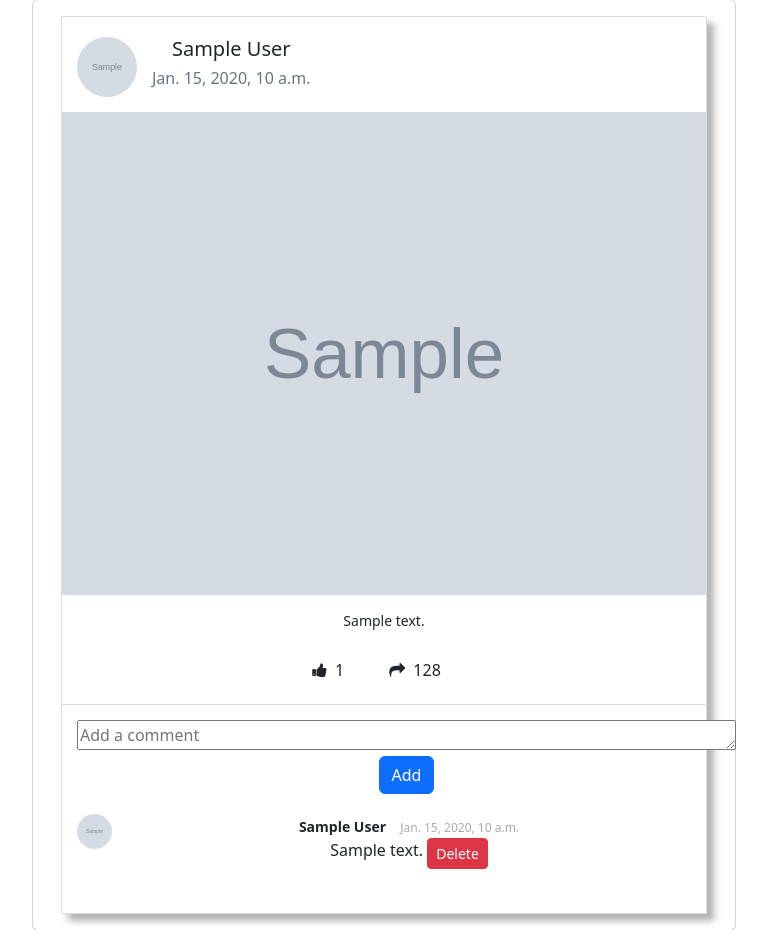
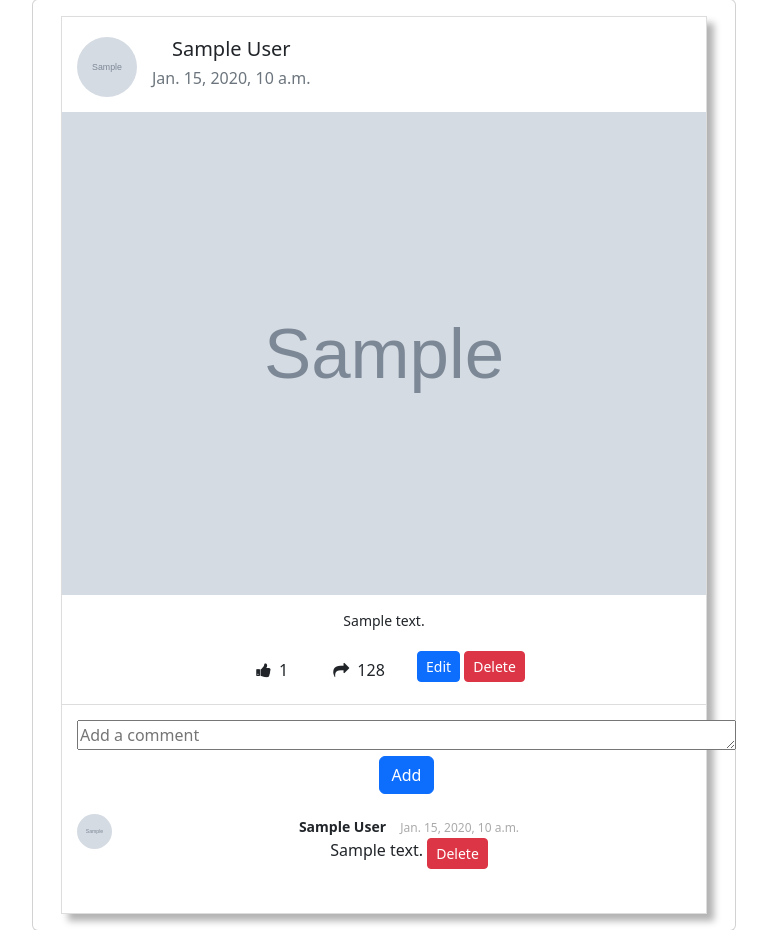
Before and after one commit to krzysztofgrabczynski/Instagram---Django-project, a Django app: page /instagram/ in a window 1280 px wide. Shown: the part 225-1155 px from the top of the page, without its empty margins (256-1023 px from the left). Run offline with Django 4.2, Linux system fonts and the light colour scheme; a user stored in the database is signed in; tables that the repository leaves empty hold one stand-in row (values such as "Sample post"); grey boxes marked "Sample" are stand-in pictures; some libraries are stand-ins or nearby versions.

Commit message:
Adding delete and edit buttons into post.html template

```diff
--- a/main/templates/post.html
+++ b/main/templates/post.html
@@ -32,6 +32,13 @@
                                 <a href="#" class="btn btn-default stat-item">
                                     <i class="fa fa-share icon"></i>128
                                 </a>
+                                {% if post.user == user %}
+                                <a href="{% url 'edit_post' post.id %}" class="btn btn-primary btn-sm primary-confirm" role="button" style="display: inline-block; vertical-align: top;">
+                                    Edit</a>
+                                <a href="{% url 'delete_post' post.id %}" class="btn btn-danger btn-sm delete-confirm" role="button" style="display: inline-block; vertical-align: top;">
+                                    Delete</a>
+                                {% endif %}
+
                             </div>
                         </div>
                         <div class="post-footer">
```
